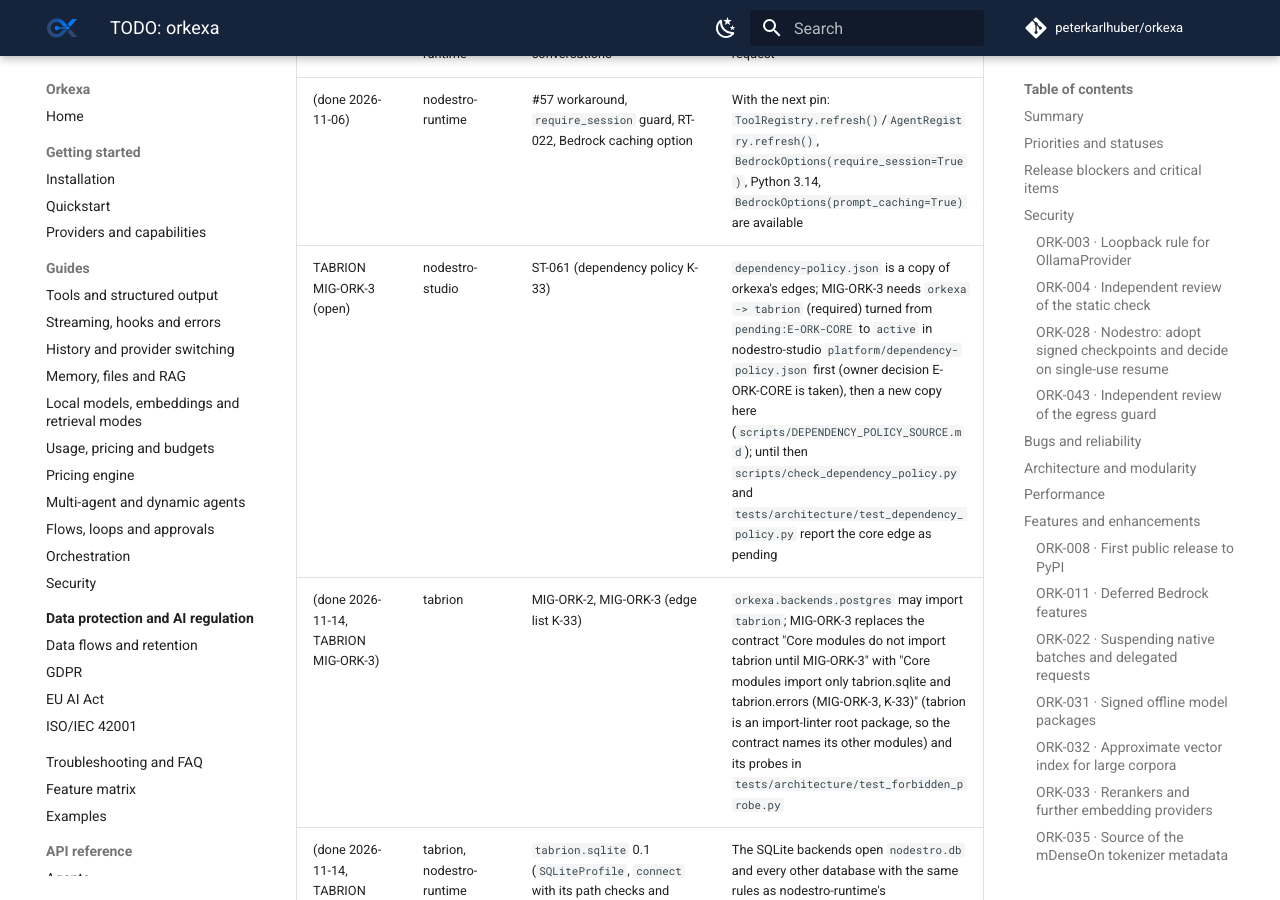
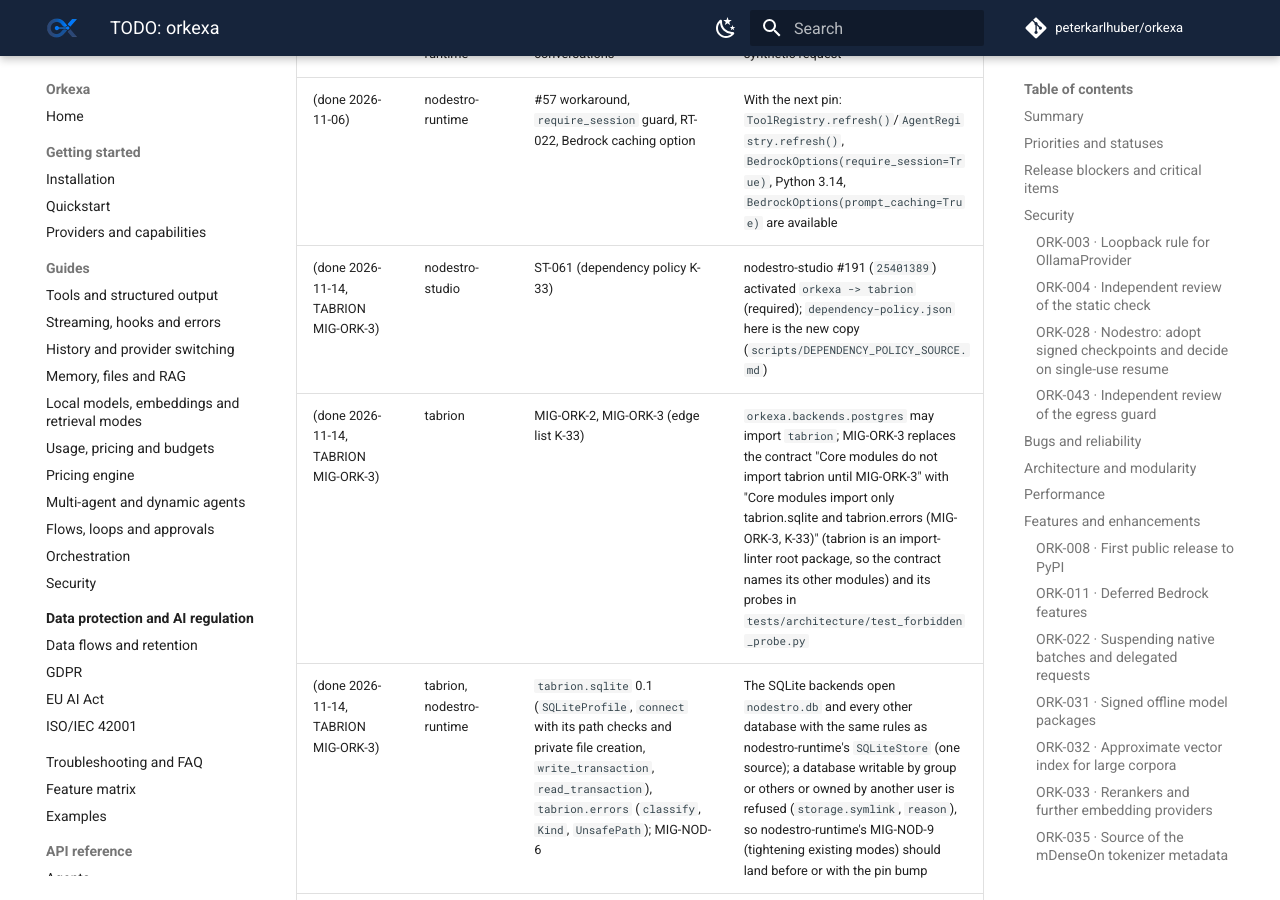
Before and after one commit to peterkarlhuber/orkexa, an MkDocs documentation site: the page built from docs/TODO.md, in a window 1280 px wide and 900 px high, scrolled down 11191 px. Built offline with MkDocs 1.6.1 and Material for MkDocs 9.7.7, drawn with Linux system fonts in a browser that asks for light colours; comment, search, counter and statistics services are not loaded.

Commit message:
Take the activated orkexa -> tabrion edge into the policy copy
nodestro-studio #191 (25401389) set the core edge orkexa -> tabrion to active
(E-ORK-CORE). The copy is regenerated with --copy orkexa, the origin commit and
SHA-256 are updated, and the pending-edge probe is replaced by a probe that a
core tabrion requirement carries no extras.

Co-Authored-By: Claude Opus 5.5 <noreply@anthropic.com>
Claude-Session: https://claude.ai/code/session_011tY7TAans48GbZAuavtHPL

```diff
--- a/dependency-policy.json
+++ b/dependency-policy.json
@@ -13,7 +13,7 @@
     "tabrion": {
       "kind": "foundation",
       "no_direct_url": true,
-      "comment": "RC-1: libraries require it by a version range; runtime extras and api dev carry the git pin (V-B0, RC-2)"
+      "comment": "RC-1: every component requires it by one version range; the studio lock holds its commit (RC-2)"
     },
     "axentra": {
       "kind": "library"
@@ -73,7 +73,7 @@
       "to": "tabrion",
       "kind": "required",
       "extra": null,
-      "status": "pending:E-ORK-CORE"
+      "status": "active"
     },
     {
       "from": "orkexa",
--- a/docs/TODO.md
+++ b/docs/TODO.md
@@ -339,7 +339,7 @@ retrieval logic; new retrieval work (for example an ANN index) is planned here,
 | (done 2026-11-14, TABRION MIG-ORK-3) | tabrion | TABRION QA-18 (AC-3), MIG-ORK-2, MIG-ORK-3 | `tests/packaging/test_optional_edges.py` holds one blocked-module test per K-33 edge with a mutation probe each; since MIG-ORK-3 (E-ORK-CORE) the core requires `tabrion` and its `tabrion` edge blocks only Tabrion's server layers (`tabrion.postgres`, `tabrion._sa`, `tabrion.testing`); the `postgres` edge is unchanged |
 | ORK-036 | nodestro-runtime | chat views of stored conversations | Agree how chat views show the synthetic request |
 | (done 2026-11-06) | nodestro-runtime | #57 workaround, `require_session` guard, RT-022, Bedrock caching option | With the next pin: `ToolRegistry.refresh()`/`AgentRegistry.refresh()`, `BedrockOptions(require_session=True)`, Python 3.14, `BedrockOptions(prompt_caching=True)` are available |
-| TABRION MIG-ORK-3 (open) | nodestro-studio | ST-061 (dependency policy K-33) | `dependency-policy.json` is a copy of orkexa's edges; MIG-ORK-3 needs `orkexa -> tabrion` (required) turned from `pending:E-ORK-CORE` to `active` in nodestro-studio `platform/dependency-policy.json` first (owner decision E-ORK-CORE is taken), then a new copy here (`scripts/DEPENDENCY_POLICY_SOURCE.md`); until then `scripts/check_dependency_policy.py` and `tests/architecture/test_dependency_policy.py` report the core edge as pending |
+| (done 2026-11-14, TABRION MIG-ORK-3) | nodestro-studio | ST-061 (dependency policy K-33) | nodestro-studio #191 (`25401389`) activated `orkexa -> tabrion` (required); `dependency-policy.json` here is the new copy (`scripts/DEPENDENCY_POLICY_SOURCE.md`) |
 | (done 2026-11-14, TABRION MIG-ORK-3) | tabrion | MIG-ORK-2, MIG-ORK-3 (edge list K-33) | `orkexa.backends.postgres` may import `tabrion`; MIG-ORK-3 replaces the contract "Core modules do not import tabrion until MIG-ORK-3" with "Core modules import only tabrion.sqlite and tabrion.errors (MIG-ORK-3, K-33)" (tabrion is an import-linter root package, so the contract names its other modules) and its probes in `tests/architecture/test_forbidden_probe.py` |
 | (done 2026-11-14, TABRION MIG-ORK-3) | tabrion, nodestro-runtime | `tabrion.sqlite` 0.1 (`SQLiteProfile`, `connect` with its path checks and private file creation, `write_transaction`, `read_transaction`), `tabrion.errors` (`classify`, `Kind`, `UnsafePath`); MIG-NOD-6 | The SQLite backends open `nodestro.db` and every other database with the same rules as nodestro-runtime's `SQLiteStore` (one source); a database writable by group or others or owned by another user is refused (`storage.symlink`, `reason`), so nodestro-runtime's MIG-NOD-9 (tightening existing modes) should land before or with the pin bump |
 | (done 2026-11-13, TABRION VER-1) | nodestro-studio | TABRION VER-1 (`scripts/check_versions.py`, RC-7 drift nightly) | The checker reads `requirements/tabrion.txt` (one canonical pin on a final Tabrion SHA) and compares it with the runtime's Tabrion SHA; an older final version of the same minor line is a notice, not an error |
```
Also changed, not shown: scripts/DEPENDENCY_POLICY_SOURCE.md (+2 -2 lines), 1 other file.
